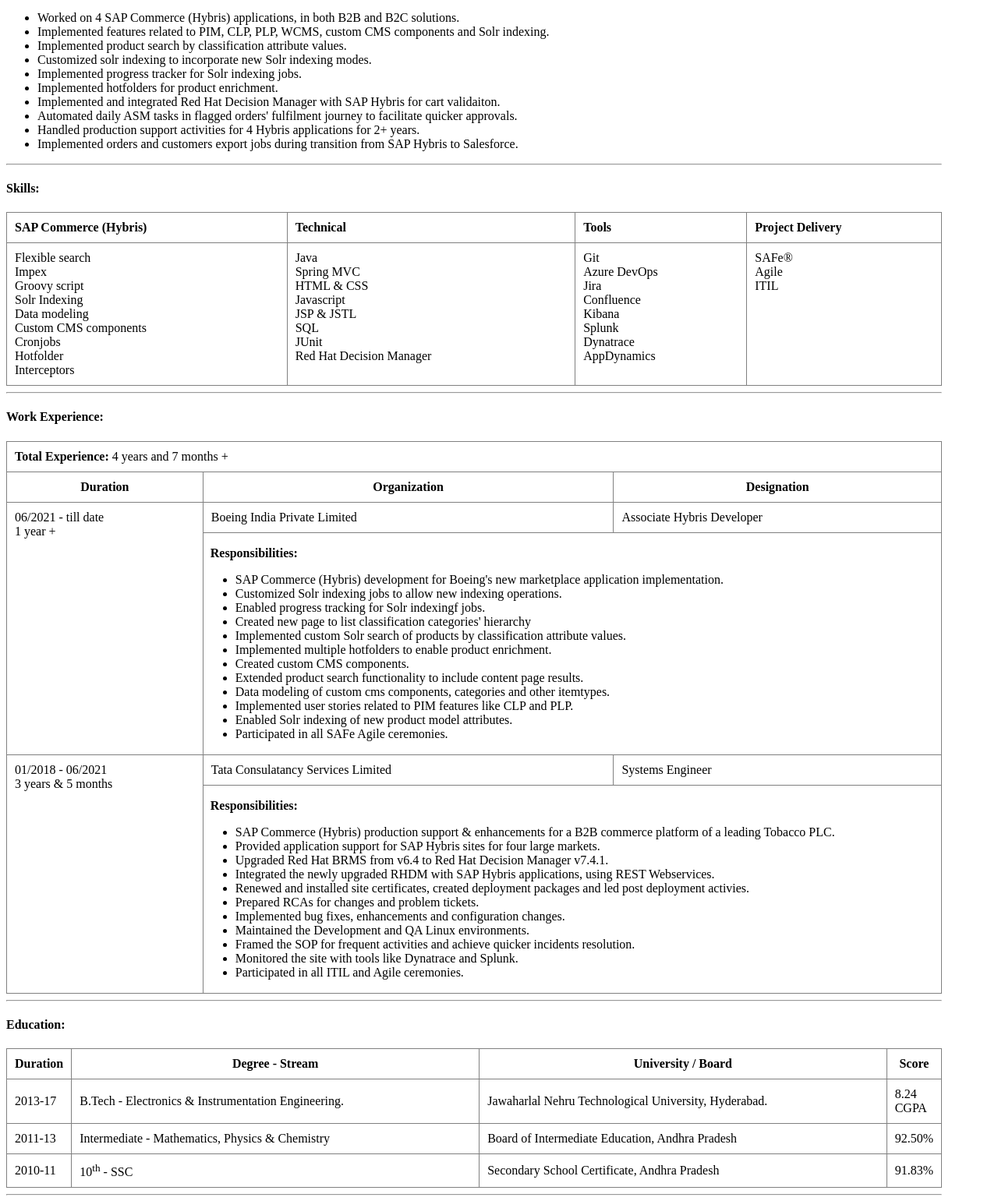
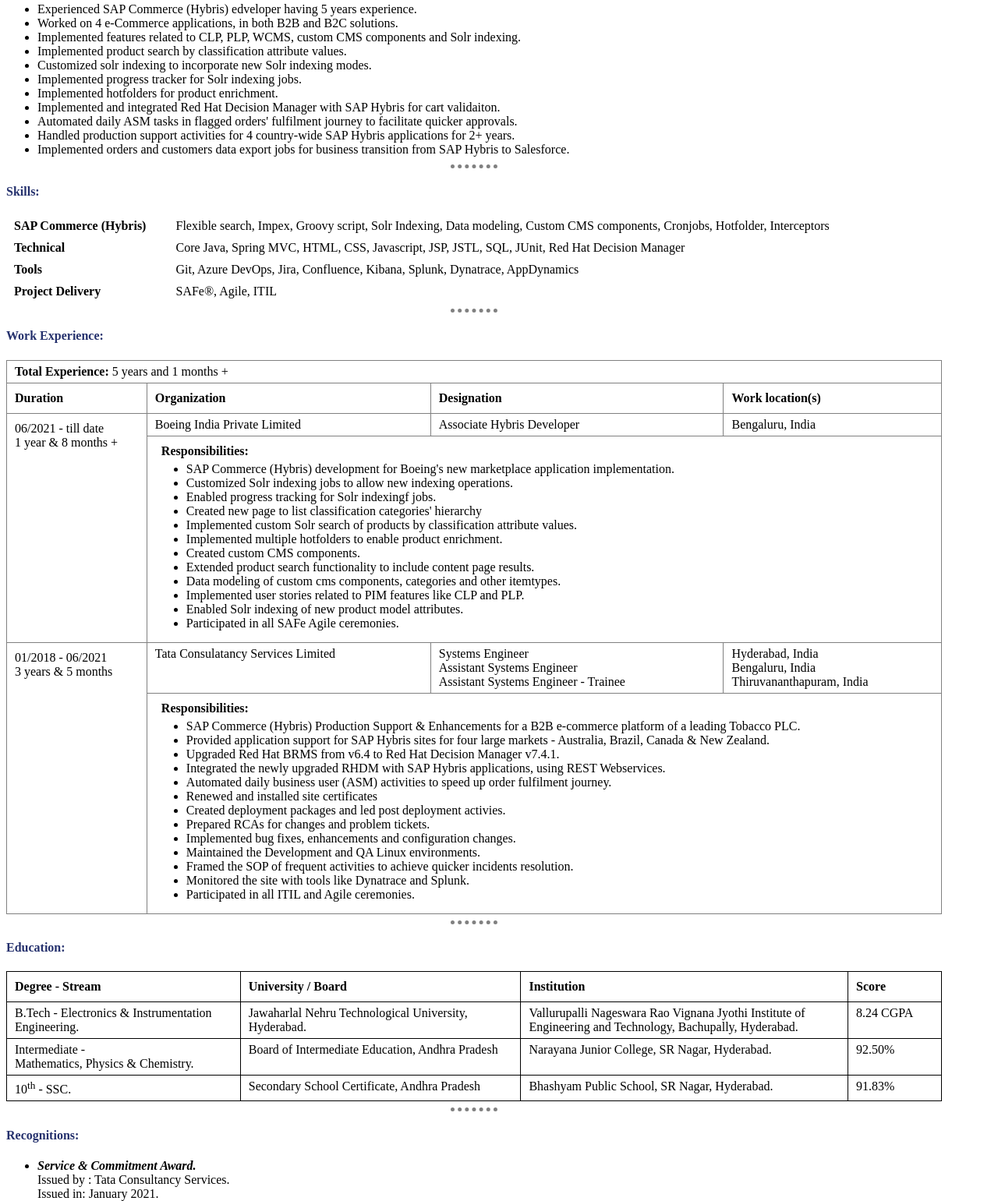
Before and after one commit to VineethVangala/cv, a plain HTML site: page index.html in a window 1280 px wide. Shown: the part 200-1741 px from the top of the page at 78% size. Drawn offline with Linux system fonts and the light colour scheme.

Commit message:
Update 3

```diff
--- a/index.html
+++ b/index.html
@@ -8,132 +8,103 @@
   <meta name="author" content="Vineeth Acharya Vangala">
   <meta name="viewport" content="width=device-width, initial-scale=1.0">
   <title>Vineeth's Online Resume</title>
+  <link rel="stylesheet" href="styles.css">
 </head>
 
-<body style="max-width: 1200px;">
+<body>
   <table>
     <tr>
-      <td width="20%">
-        <img src="Vineeth photo.jpg" alt="Vangala Vineeth Acharya photo" height="125px" />
+      <td width="144px" rowspan="5">
+        <img class="dp" src="Vineeth photo.jpg" alt="Vangala Vineeth Acharya photo" />
       </td>
-      <td style="vertical-align: top;">
-        <table style="width: -webkit-fill-available;">
-          <tbody>
-            <tr>
-              <td colspan="5">
-                <h2 style="margin-block-start:0;margin-block-end:0">Vangala Vineeth Acharya</h2>
+      <td colspan="4">
+        <h2 class="name">Vangala Vineeth Acharya</h2>
       </td>
     </tr>
     <tr>
-              <td colspan="5"><em>SAP Commerce (Hybris) Developer</em> at <strong>Boeing</strong>.</td>
+      <td colspan="4"><em>SAP Commerce (Hybris) Developer</em> at <strong>Boeing</strong>.</td>
     </tr>
     <tr>
-              <td>Email:</td>
-              <td><a href="mailTo:myjobapps.vineeth@outlook.in">myjobapps.vineeth@outlook.in</a></td>
-              <td>Contact:</td>
-              <td>+91 9000651951</td>
+      <td class="contact-info-label">Email:</td>
+      <td class="contact-info"><a href="mailTo:myjobapps.vineeth@outlook.in">myjobapps.vineeth@outlook.in</a></td>
+      <td class="contact-info-label">Contact:</td>
+      <td>+91-9000651951</td>
     </tr>
     <tr>
-              <td>Linkedin:</td>
-              <td><a href="https://www.linkedin.com/in/vineethacharyavangala/">vineethacharyavangala</a></td>
-              <td>GitHub:</td>
+      <td class="contact-info-label">Linkedin:</td>
+      <td class="contact-info"><a href="https://www.linkedin.com/in/vineethacharyavangala/">vineethacharyavangala</a>
+      </td>
+      <!--  <td class="contact-info-label">GitHub:</td>
      <td><a href="https://github.com/VineethVangala">VineethVangala</a></td>
     </tr>
     <tr>
-              <td>Blogger:</td>
-              <td><a href="https://vineethvangala.blogspot.com/">vineethvangala.blogspot.com</a></td>
-            </tr>
-          </tbody>
-        </table>
-      </td>
+      <td class="contact-info-label">Blogspot:</td>
+      <td class="contact-info"><a href="https://vineethvangala.blogspot.com/">vineethvangala.blogspot.com</a></td> -->
     </tr>
   </table>
-  <hr />
+  <hr>
   <h4>Professional Summary:</h4>
   <ul>
-    <li>Worked on 4 SAP Commerce (Hybris) applications, in both B2B and B2C solutions.</li>
-    <li>Implemented features related to PIM, CLP, PLP, WCMS, custom CMS components and Solr indexing.</li>
+    <li>Experienced SAP Commerce (Hybris) edveloper having 5 years experience.</li>
+    <li>Worked on 4 e-Commerce applications, in both B2B and B2C solutions.</li>
+    <li>Implemented features related to CLP, PLP, WCMS, custom CMS components and Solr indexing.</li>
     <li>Implemented product search by classification attribute values.</li>
     <li>Customized solr indexing to incorporate new Solr indexing modes.</li>
     <li>Implemented progress tracker for Solr indexing jobs.</li>
     <li>Implemented hotfolders for product enrichment.</li>
     <li>Implemented and integrated Red Hat Decision Manager with SAP Hybris for cart validaiton.</li>
     <li>Automated daily ASM tasks in flagged orders' fulfilment journey to facilitate quicker approvals.</li>
-    <li>Handled production support activities for 4 Hybris applications for 2+ years.</li>
-    <li>Implemented orders and customers export jobs during transition from SAP Hybris to Salesforce.</li>
+    <li>Handled production support activities for 4 country-wide SAP Hybris applications for 2+ years.</li>
+    <li>Implemented orders and customers data export jobs for business transition from SAP Hybris to Salesforce.</li>
   </ul>
-  <hr />
+  <hr>
   <h4>Skills:</h4>
-  <table border="1" style="border-collapse: collapse;width:100%">
-    <thead>
-      <tr style="vertical-align: top;">
-        <th style="padding: 10px;text-align: left;">SAP Commerce (Hybris)</th>
-        <th style="padding: 10px;text-align: left;">Technical</th>
-        <th style="padding: 10px;text-align: left;">Tools</th>
-        <th style="padding: 10px;text-align: left;">Project Delivery</th>
+  <table border="0">
+    <tbody>
+      <tr>
+        <td class="skills-td">SAP Commerce (Hybris)</td>
+        <td>
+          Flexible search, Impex, Groovy script, Solr Indexing, Data modeling, Custom CMS components, Cronjobs,
+          Hotfolder, Interceptors
+        </td>
+        <td>
       </tr>
-    </thead>
-    <tbody>
-      <tr style="vertical-align: top;">
-        <td style="padding: 10px;">
-          Flexible search<br>
-          Impex<br>
-          Groovy script<br>
-          Solr Indexing<br>
-          Data modeling<br>
-          Custom CMS components<br>
-          Cronjobs<br>
-          Hotfolder<br>
-          Interceptors<br>
-        </td>
-        <td style="padding: 10px;">
-          Java<br>
-          Spring MVC<br>
-          HTML & CSS<br>
-          Javascript<br>
-          JSP & JSTL<br>
-          SQL<br>
-          JUnit<br>
-          Red Hat Decision Manager<br>
-        </td>
-        <td style="padding: 10px;">
-          Git<br>
-          Azure DevOps<br>
-          Jira<br>
-          Confluence<br>
-          Kibana<br>
-          Splunk<br>
-          Dynatrace<br>
-          AppDynamics<br>
-        </td>
-        <td style="padding: 10px;">
-          SAFe®<br>
-          Agile<br>
-          ITIL<br>
-        </td>
+      <tr>
+        <td class="skills-td">Technical</td>
+        <td>Core Java, Spring MVC, HTML, CSS, Javascript, JSP, JSTL, SQL, JUnit, Red Hat Decision Manager</td>
+      </tr>
+      <tr>
+        <td class="skills-td">Tools</td>
+        <td>Git, Azure DevOps, Jira, Confluence, Kibana, Splunk, Dynatrace, AppDynamics</td>
+      </tr>
+      <tr>
+        <td class="skills-td">Project Delivery</td>
+        <td>SAFe®, Agile, ITIL</td>
       </tr>
     </tbody>
   </table>
-  <hr />
+  <hr>
   <h4>Work Experience:</h4>
-  <table border="1" style="border-collapse: collapse;width:100%">
+  <table border="1">
     <tr>
-      <td colspan="4" style="padding: 10px;"><strong>Total Experience:</strong> 4 years and 7 months +</th>
+      <td colspan="4"><strong>Total Experience:</strong> 5 years and 1 months +</th>
     </tr>
     <tr>
-      <th style="padding: 10px;width:20%">Duration</th>
-      <th style="padding: 10px;">Organization</th>
-      <th style="padding: 10px;">Designation</th>
+      <th class="duration-header">Duration</th>
+      <th>Organization</th>
+      <th>Designation</th>
+      <th>Work location(s)</th>
     </tr>
     <tbody>
       <tr>
-        <td rowspan="2" style="padding: 10px;vertical-align:top;width:20%">06/2021 - till date<br>1 year +</td>
-        <td style="padding: 10px;">Boeing India Private Limited</td>
-        <td style="padding: 10px;">Associate Hybris Developer</td>
+        <td rowspan="2" class="duration">06/2021 - till date<br>1 year & 8 months +</td>
+        <td>Boeing India Private Limited</td>
+        <td>Associate Hybris Developer</td>
+        <td>Bengaluru, India</td>
       </tr>
       <tr>
-        <td colspan="2">
-          <p><Strong>&ensp;Responsibilities:</Strong><br></p>
+        <td colspan="3">
+          <p><Strong>&ensp;Responsibilities:</Strong></p>
           <ul>
             <li>SAP Commerce (Hybris) development for Boeing's new marketplace application implementation.</li>
             <li>Customized Solr indexing jobs to allow new indexing operations.</li>
@@ -152,24 +123,28 @@
       </tr>
       </tr>
       <tr>
-        <td rowspan="3" style="padding: 10px;vertical-align:top;width:21%">01/2018 - 06/2021<br>3 years & 5 months</td>
-        <td style="padding: 10px;">Tata Consulatancy Services Limited</td>
-        <td style="padding: 10px;">Systems Engineer</td>
+        <td rowspan="3" style="padding: 10px;vertical-align:top;width:10%">01/2018 - 06/2021<br>3 years & 5 months</td>
+        <td>Tata Consulatancy Services Limited</td>
+        <td>Systems Engineer<br>Assistant Systems Engineer<br>Assistant Systems Engineer - Trainee</td>
+        <td>Hyderabad, India<br>Bengaluru, India<br>Thiruvananthapuram, India</td>
       </tr>
       <tr>
-        <td colspan="2">
-          <p><Strong>&ensp;Responsibilities:</Strong><br></p>
+        <td colspan="3">
+          <p><Strong>&ensp;Responsibilities:</Strong></p>
           <ul>
-            <li>SAP Commerce (Hybris) production support & enhancements for a B2B
-              commerce platform of a leading Tobacco PLC.</li>
-            <li>Provided application support for SAP Hybris sites for four large markets.</li>
+            <li>SAP Commerce (Hybris) Production Support & Enhancements for a B2B e-commerce platform of a leading
+              Tobacco PLC.</li>
+            <li>Provided application support for SAP Hybris sites for four large markets - Australia, Brazil, Canada &
+              New Zealand.</li>
             <li>Upgraded Red Hat BRMS from v6.4 to Red Hat Decision Manager v7.4.1.</li>
             <li>Integrated the newly upgraded RHDM with SAP Hybris applications, using REST Webservices.</li>
-            <li>Renewed and installed site certificates, created deployment packages and led post deployment activies.</li>
+            <li>Automated daily business user (ASM) activities to speed up order fulfilment journey.</li>
+            <li>Renewed and installed site certificates</li>
+            <li>Created deployment packages and led post deployment activies.</li>
             <li>Prepared RCAs for changes and problem tickets.</li>
             <li>Implemented bug fixes, enhancements and configuration changes.</li>
             <li>Maintained the Development and QA Linux environments.</li>
-            <li>Framed the SOP for frequent activities and achieve quicker incidents resolution.</li>
+            <li>Framed the SOP of frequent activities to achieve quicker incidents resolution.</li>
             <li>Monitored the site with tools like Dynatrace and Splunk.</li>
             <li>Participated in all ITIL and Agile ceremonies.</li>
           </ul>
@@ -178,37 +153,42 @@
       </tr>
     </tbody>
   </table>
-  <hr />
+  <hr>
   <h4>Education:</h4>
-  <table border="1" style="border-collapse: collapse;width:100%">
+  <table border="1" class="edu">
     <thead>
-      <th style="padding: 10px;">Duration</th>
-      <th style="padding: 10px;width:45%;">Degree - Stream</th>
-      <th style="padding: 10px;width:45%">University / Board</th>
-      <th style="padding: 10px;">Score</th>
+      <!--<th width="5%">Duration</th>-->
+      <th width="25%">Degree - Stream</th>
+      <th width="30%">University / Board</th>
+      <th>Institution</th>
+      <th width="10%">Score</th>
     </thead>
     <tbody>
       <tr>
-        <td style="padding: 10px;">2013-17</td>
-        <td style="padding: 10px;width:45%">B.Tech - Electronics & Instrumentation Engineering.</td>
-        <td style="padding: 10px;width:45%">Jawaharlal Nehru Technological University, Hyderabad.</td>
-        <td style="padding: 10px;">8.24<br>CGPA</td>
+        <!--<td>2013-17</td>-->
+        <td>B.Tech - Electronics & Instrumentation Engineering.</td>
+        <td>Jawaharlal Nehru Technological University, Hyderabad.</td>
+        <td>Vallurupalli Nageswara Rao Vignana Jyothi Institute of Engineering and Technology, Bachupally, Hyderabad.
+        </td>
+        <td>8.24 CGPA</td>
       </tr>
       <tr>
-        <td style="padding: 10px;">2011-13</td>
-        <td style="padding: 10px;width:45%">Intermediate - Mathematics, Physics & Chemistry</td>
-        <td style="padding: 10px;width:45%">Board of Intermediate Education, Andhra Pradesh</td>
-        <td style="padding: 10px;">92.50%</td>
+        <!--<td>2011-13</td>-->
+        <td>Intermediate -<br> Mathematics, Physics & Chemistry.</td>
+        <td>Board of Intermediate Education, Andhra Pradesh</td>
+        <td>Narayana Junior College, SR Nagar, Hyderabad.</td>
+        <td>92.50%</td>
       </tr>
       <tr>
-        <td style="padding: 10px;">2010-11</td>
-        <td style="padding: 10px;width:45%">10<sup>th</sup> - SSC</td>
-        <td style="padding: 10px;width:45%">Secondary School Certificate, Andhra Pradesh</td>
-        <td style="padding: 10px;">91.83%</td>
+        <!--<td>2010-11</td>-->
+        <td>10<sup>th</sup> - SSC.</td>
+        <td>Secondary School Certificate, Andhra Pradesh</td>
+        <td>Bhashyam Public School, SR Nagar, Hyderabad.</td>
+        <td>91.83%</td>
       </tr>
     </tbody>
   </table>
-  <hr />
+  <hr>
   <h4>Recognitions:</h4>
   <ul>
     <li><em><strong>Service & Commitment Award.</strong></em><br>
@@ -222,7 +202,7 @@
       Description: Appreciation for contribution to support during critical downtimes.<br>
     </li>
   </ul>
-  <hr />
+  <hr>
 </body>
 
 </html>
```
Lines whose indentation alone changed are shown as unchanged.
